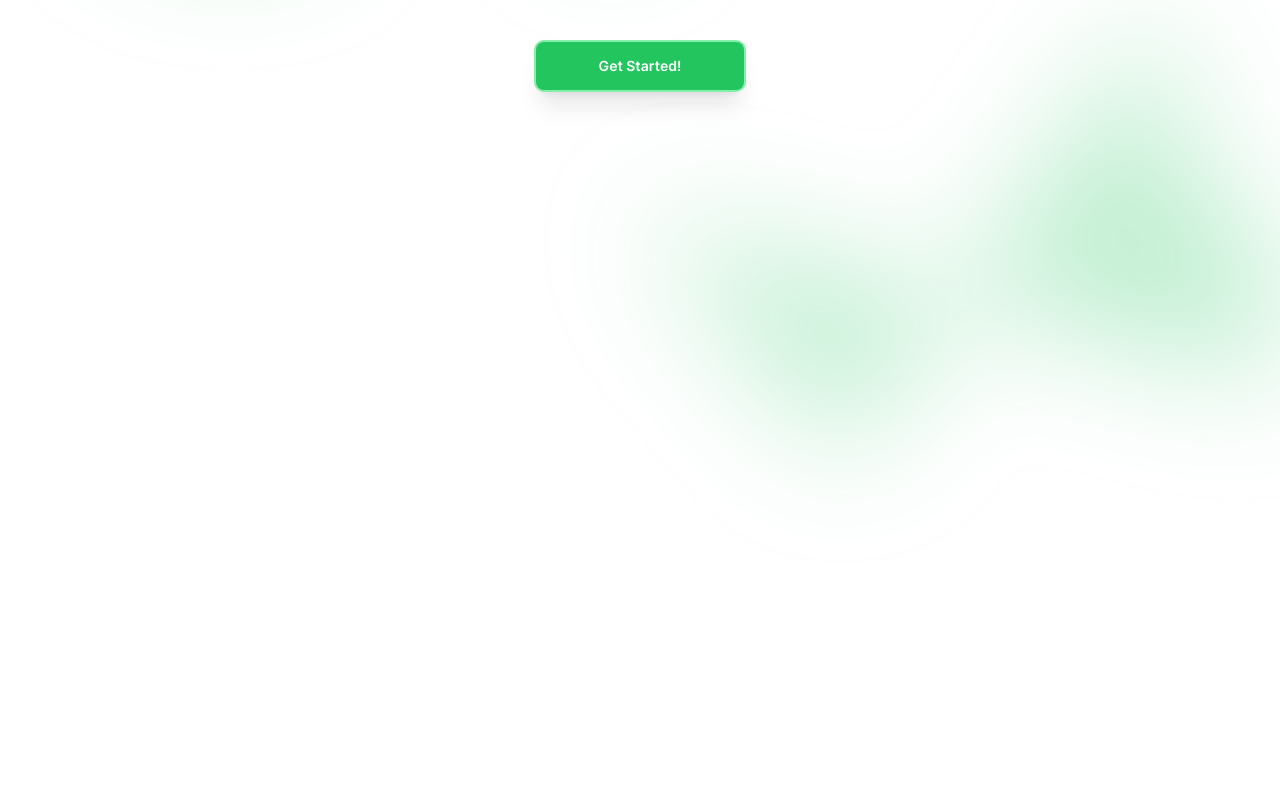
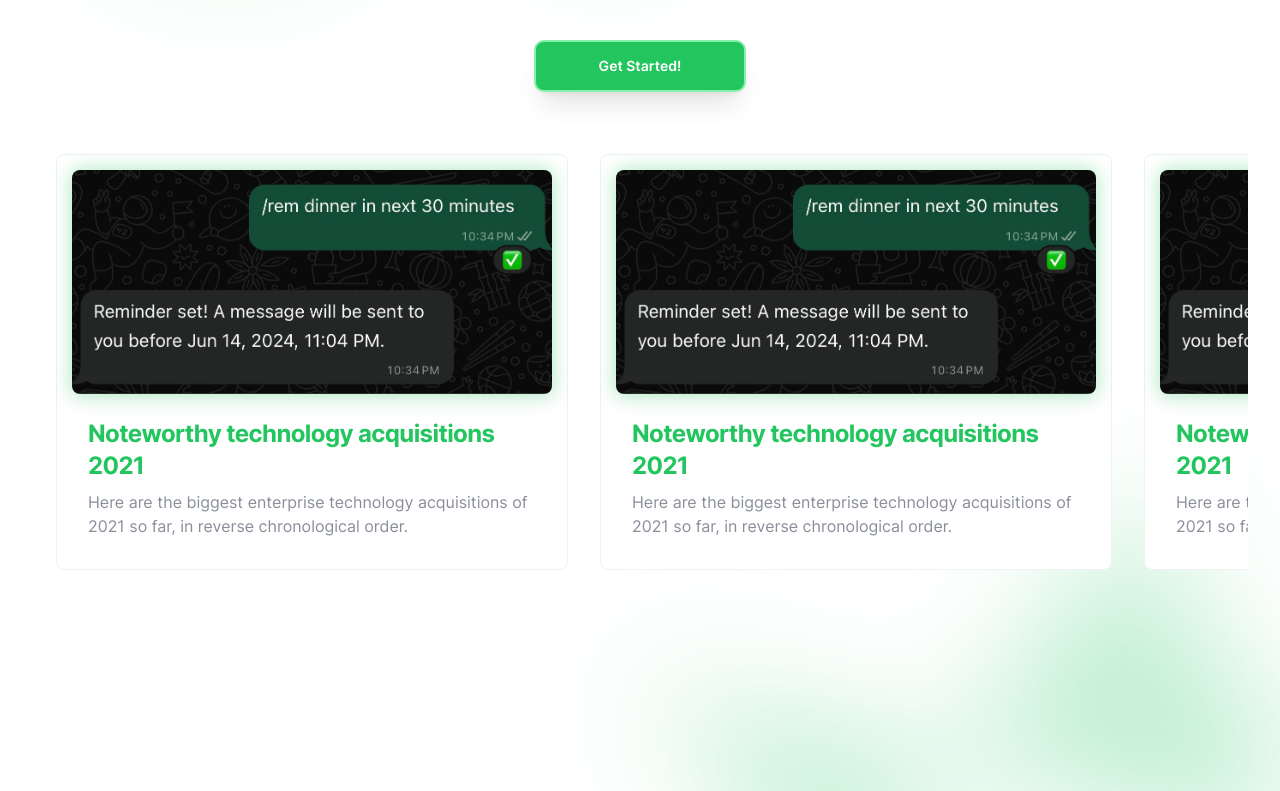
Before and after one commit to ms4n/whatnot-site, a Next.js app: page / in a window 1280 px wide. Shown: the part 454-1245 px from the top of the page. Before the commit the page ends 910 px from the top, so only its background shows below. Built offline with nearby package versions, Linux system fonts and the light colour scheme.

Commit message:
added feature cards

```diff
--- a/app/globals.css
+++ b/app/globals.css
@@ -11,3 +11,24 @@
   font-family: "kollektif";
   src: url("/fonts/kollektif-bold.ttf") format("truetype");
 }
+
+/* Chrome, Safari, Edge, Opera */
+input::-webkit-outer-spin-button,
+input::-webkit-inner-spin-button {
+  -webkit-appearance: none;
+  margin: 0;
+}
+
+/* Firefox */
+input[type="number"] {
+  -moz-appearance: textfield;
+}
+
+.no-scrollbar::-webkit-scrollbar {
+  display: none; /* Hide scrollbar for Chrome, Safari, and Opera */
+}
+
+.no-scrollbar {
+  -ms-overflow-style: none; /* IE and Edge */
+  scrollbar-width: none; /* Firefox */
+}
--- a/app/page.tsx
+++ b/app/page.tsx
@@ -3,6 +3,7 @@
 import { useRouter } from "next/navigation";
 import { Button } from "@/components/ui/button";
 import Navbar from "@/components/navbar";
+import FeatureCard from "@/components/feature-card";
 
 export default function Home() {
   const router = useRouter();
@@ -46,6 +47,13 @@ export default function Home() {
               Get Started!
             </Button>
           </div>
+          <div className="flex overflow-x-auto space-x-4 p-4 no-scrollbar">
+            <FeatureCard />
+            <FeatureCard />
+            <FeatureCard />
+            <FeatureCard />
+            <FeatureCard />
+          </div>
         </div>
 
         <div
--- a/app/utils/api.ts
+++ b/app/utils/api.ts
@@ -1,7 +1,7 @@
 import axios from "axios";
 
 const apiBaseUrl =
-  process.env.NEXT_PUBLIC_API_URL || "http://localhost:8000/api";
+  process.env.NEXT_PUBLIC_API_URL || "http://localhost:8000/v1";
 
 export async function sendOTP(phoneNumber: string) {
   try {
--- /dev/null
+++ b/components/feature-card.tsx
@@ -0,0 +1,37 @@
+import Image from "next/image";
+
+const FeatureCard = () => {
+  return (
+    <div className="flex-shrink-0 p-2">
+      <div className="max-w-lg bg-white ring-1 ring-inset ring-gray-500/10 rounded-lg p-4 overflow-hidden">
+        <div className="relative w-full h-56">
+          <div
+            className="absolute inset-0 bg-green-500 rounded-t-lg shadow-lg"
+            style={{ filter: "blur(10px)", opacity: 0.4 }}
+          ></div>
+          <Image
+            src="/images/screenshot1.jpg"
+            alt="features-screenshot-1"
+            fill
+            style={{ objectFit: "cover" }}
+            quality={100}
+            className="rounded-lg relative"
+          />
+        </div>
+        <div className="p-4">
+          <a href="#">
+            <h5 className="my-2 text-green-500 text-2xl font-bold tracking-tight text-gray-900 dark:text-white">
+              Noteworthy technology acquisitions 2021
+            </h5>
+          </a>
+          <p className="font-normal text-gray-500/80">
+            Here are the biggest enterprise technology acquisitions of 2021 so
+            far, in reverse chronological order.
+          </p>
+        </div>
+      </div>
+    </div>
+  );
+};
+
+export default FeatureCard;
--- a/components/signup.tsx
+++ b/components/signup.tsx
@@ -53,6 +53,8 @@ const SignUp: React.FC<SignUpProps> = ({ onSendOTP }) => {
 
   const { toast } = useToast();
 
+  const [isOtpSending, setIsOtpSending] = useState(false);
+
   const handleSendOTP = async () => {
     if (!countryCode || !phoneNumber) {
       toast({
@@ -65,12 +67,15 @@ const SignUp: React.FC<SignUpProps> = ({ onSendOTP }) => {
       return;
     }
 
+    setIsOtpSending(true);
+
     try {
       const phoneNumberString = (countryCode + phoneNumber).replace(
         /[+ ]/g,
         ""
       );
       await sendOTP(phoneNumberString);
+      onSendOTP();
     } catch (error) {
       toast({
         className: "bg-red-600 text-white",
@@ -79,10 +84,8 @@ const SignUp: React.FC<SignUpProps> = ({ onSendOTP }) => {
         description: "An error occurred while sending OTP. Please try again.",
       });
       console.error("Error sending OTP:", error);
-      return;
+      setIsOtpSending(false);
     }
-
-    onSendOTP();
   };
 
   return (
@@ -122,8 +125,9 @@ const SignUp: React.FC<SignUpProps> = ({ onSendOTP }) => {
           <Button
             onClick={handleSendOTP}
             className="bg-green-500 text-white hover:scale-105 transition ring-2 ring-green-300"
+            disabled={isOtpSending}
           >
-            Send OTP
+            {isOtpSending ? "Sending..." : "Send OTP"}
           </Button>
         </CardFooter>
       </Card>
```
Also changed, not shown: public/images/screenshot1.jpg (added), 1 other file (tests, documents, lock files or other folders). Lines whose indentation alone changed are shown as unchanged.
